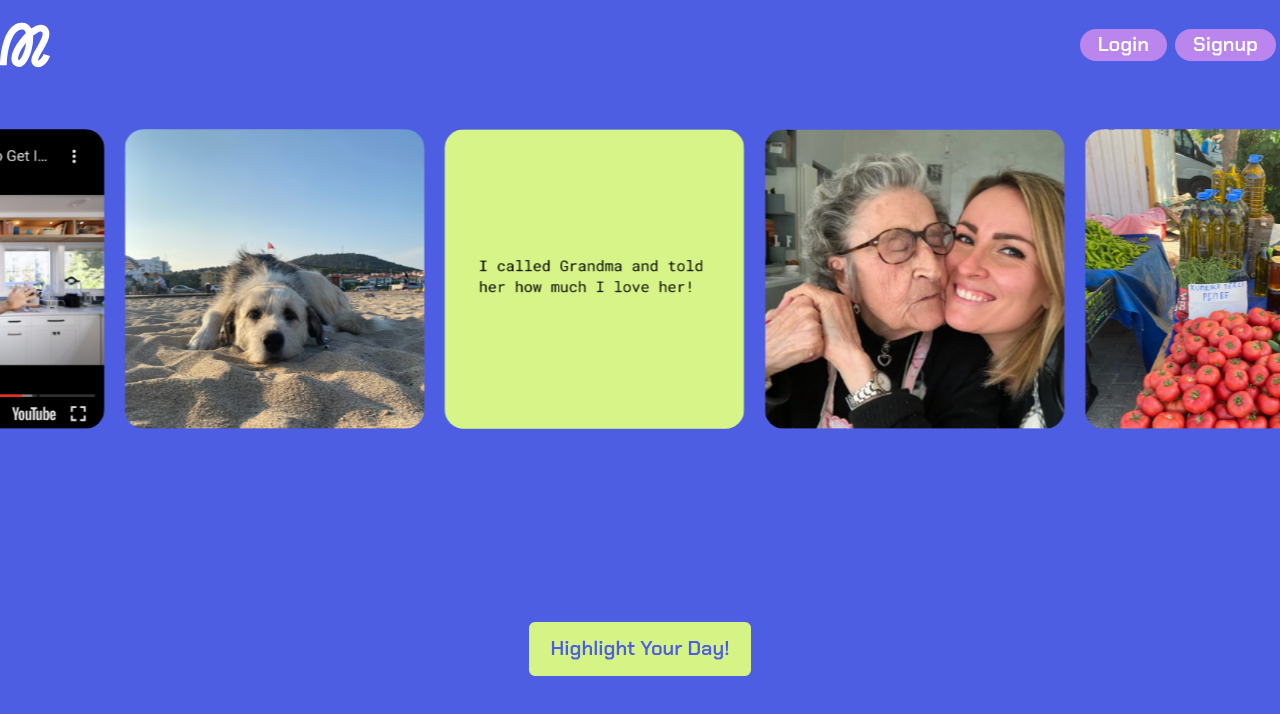
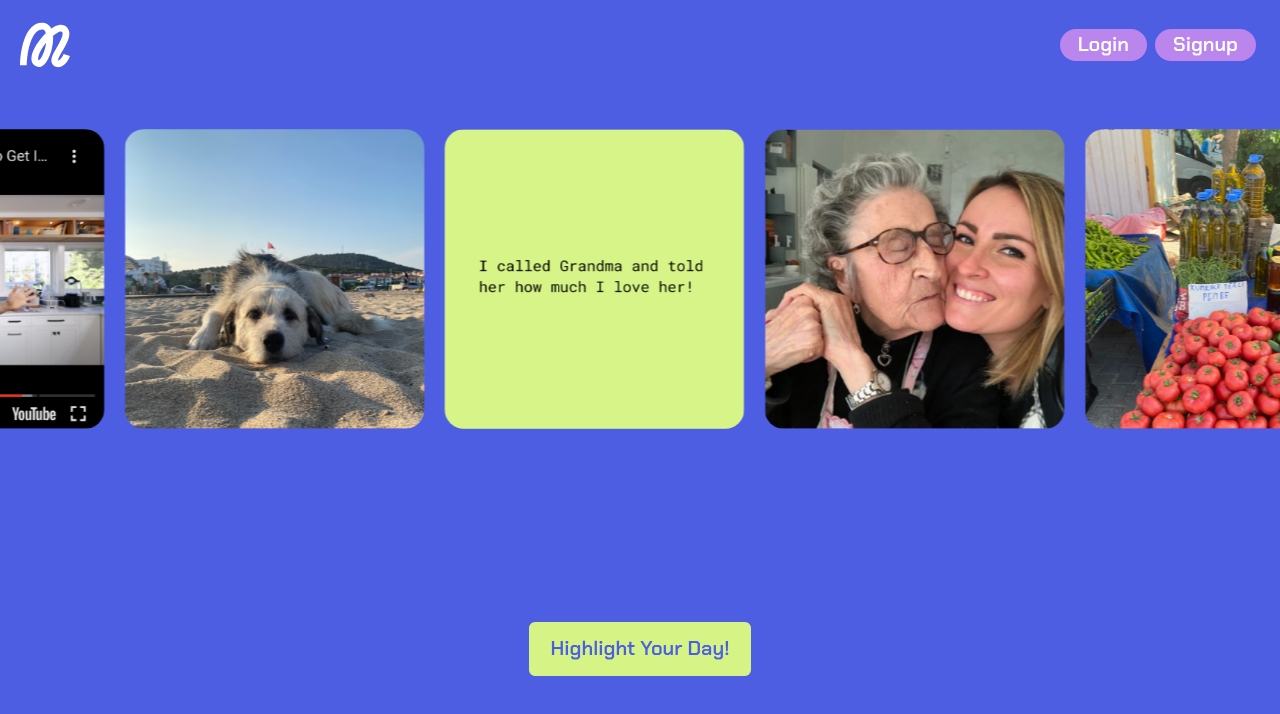
Before and after one commit to tetianakanafotska/memoreel-frontend, a React (Vite) app: page / in a window 1280 px wide. Shown: the top 714 px of the page. Built offline with nearby package versions, Linux system fonts and the light colour scheme; no server answers.

Commit message:
Navbar padding and z-index

```diff
--- a/src/components/styles/NavBar.module.sass
+++ b/src/components/styles/NavBar.module.sass
@@ -2,6 +2,7 @@
 img
 	border: none !important
 .navbar
+	z-index: 9999
 	a.navlink,
 	a.navlink:visited
 		background: $purple
@@ -24,7 +25,7 @@ img
 		position: fixed
 		width: 100%
 		display: flex
-		padding: 20px 0
+		padding: 20px
 		justify-content: space-between
 		align-items: center
 	&_bottom
```
